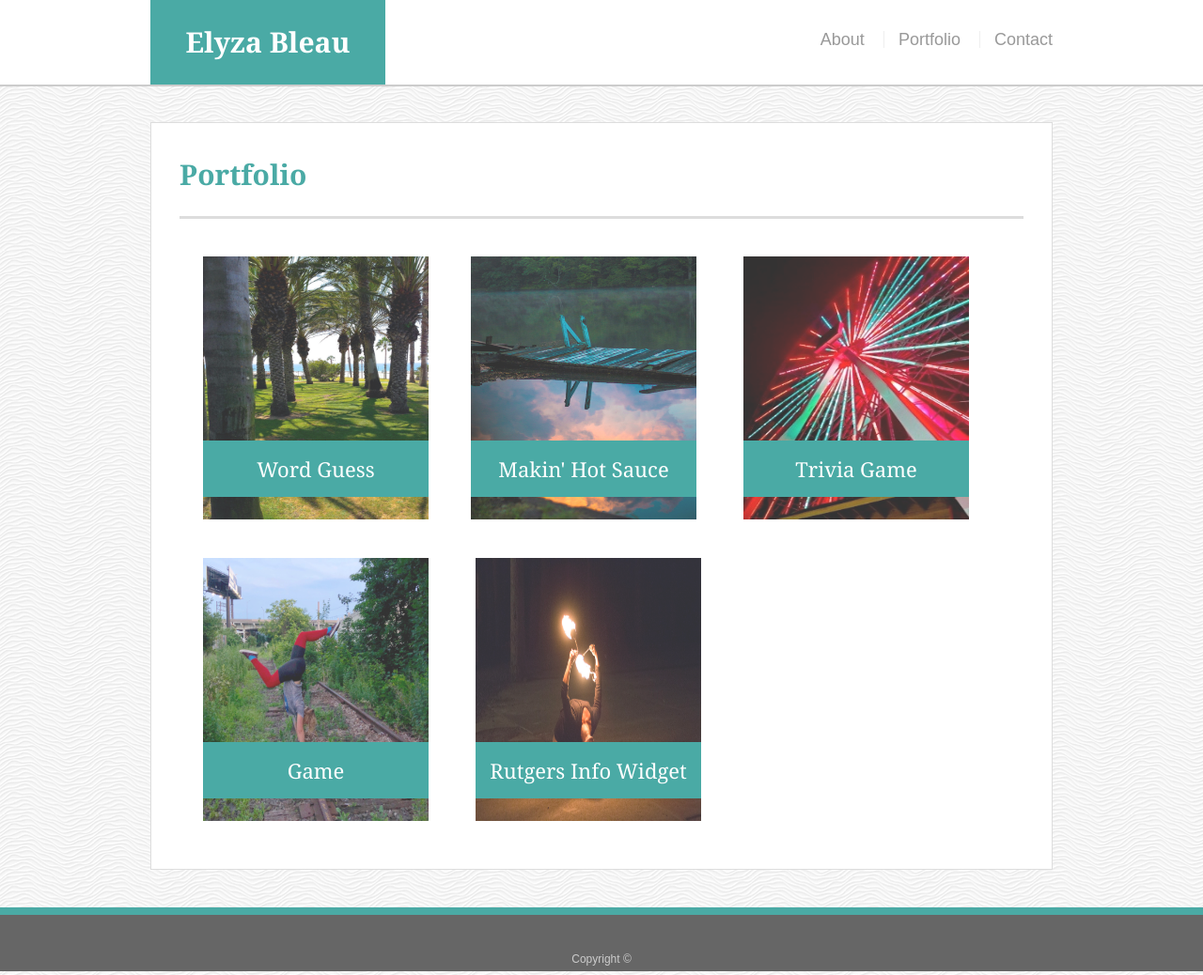
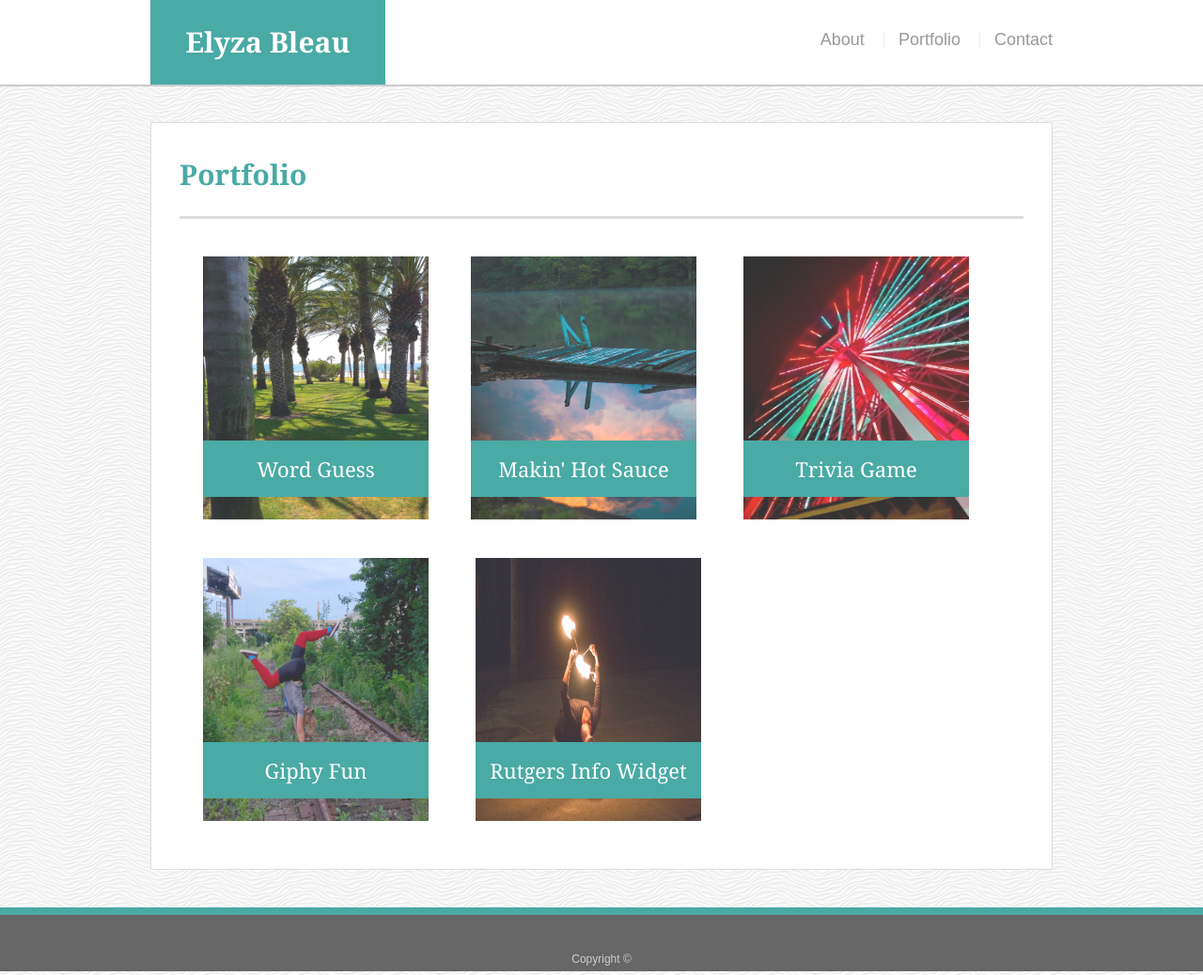
Before and after one commit to bleauwonder/Responsive-Portfolio, a plain HTML site: page portfolio.html in a window 1280 px wide. Shown: the whole page at 94% size. Drawn offline with Linux system fonts and the light colour scheme.

Commit message:
Added Giphy fun link to the page

```diff
--- a/portfolio.html
+++ b/portfolio.html
@@ -46,7 +46,9 @@
 
           <div class="work">
             <img src="./assets/images/Handstand_on_traintracks.JPG" alt="handstand on traintracks">
-            <h3>Game</h3>
+            <a href="https://bleauwonder.github.io/Giphy-Time/">
+            <h3>Giphy Fun</h3>
+            </a>
           </div>
 
           <div class="work">
```
